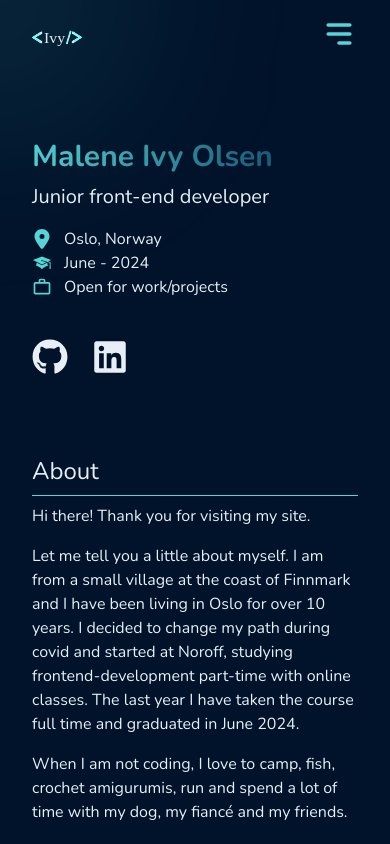
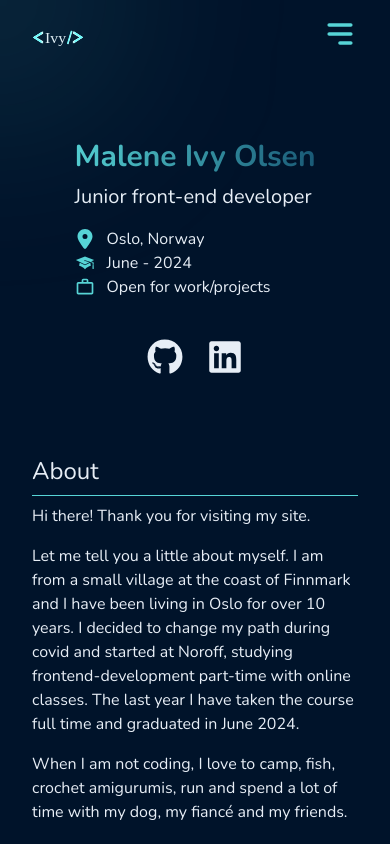
Before and after one commit to maleneivy/portfolio, a Next.js app: page / in a window 390 px wide. Shown: the top 844 px of the page. Built offline with nearby package versions, Linux system fonts and the light colour scheme.

Commit message:
Fixing issues with design in responsiveness

```diff
--- a/src/components/Header.jsx
+++ b/src/components/Header.jsx
@@ -8,7 +8,7 @@ import HamburgerMenu from './HamburgerMenu';
 
 const Header = () => {
   return (
-    <header className="mx-auto flex max-w-custom flex-col items-baseline">
+    <header className="mx-auto flex max-w-custom flex-col items-center sm:items-baseline">
       <div className="flex w-10/12 items-center justify-between">
         <div>
           <Image
@@ -43,8 +43,8 @@ const Header = () => {
           </div>
         </div>
       </div>
-      <div className="flex w-webkit items-end justify-between">
-        <div className="sm:flex-2 hidden gap-6 sm:flex">
+      <div className="sm:flex sm:items-end sm:justify-between">
+        <div className="sm:flex-2 hidden sm:flex sm:gap-6">
           <Link href="#about">
             <span className="link" onClick={(e) => smoothScroll(e, 'about')}>
               About
@@ -64,7 +64,7 @@ const Header = () => {
             </span>
           </Link>
         </div>
-        <div className="flex-2 mr-10 mt-10 flex gap-6 pr-10 sm:mx-10">
+        <div className="mt-10 flex gap-6 sm:mx-10 sm:mr-10 sm:mt-10 sm:pr-10">
           <Link
             href={personInfo.contact.gitHub}
             target="_blank"
```
